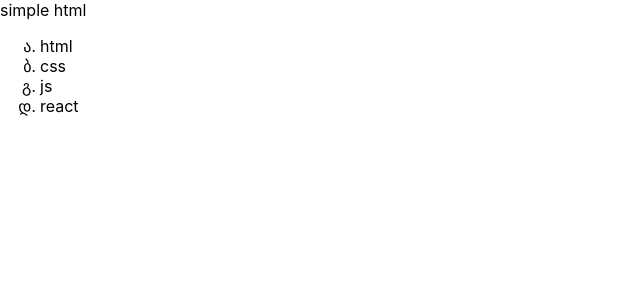
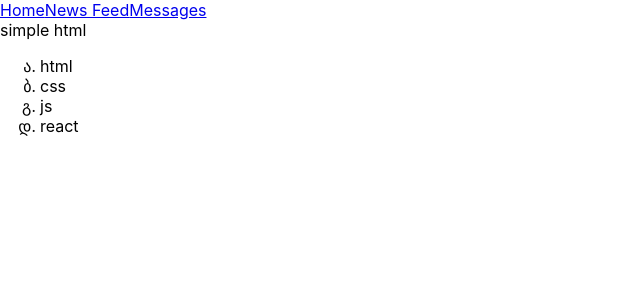
Before and after one commit to atpradical/social-network, a React (Create React App) app: page / in a window 1280 px wide. Shown: the top 300 px of the page, without its empty margins (0-640 px from the left). Built offline with nearby package versions, Linux system fonts and the light colour scheme.

Commit message:
add: several components to test JSX

```diff
--- a/src/App.tsx
+++ b/src/App.tsx
@@ -13,6 +13,16 @@
 const App = () => {
   return (
     <div className="App">
+        <Header />
+        <Technologies/>
+
+    </div>
+  );
+}
+
+const Technologies = () => {
+    return (
+        <div>
             simple html
             <ul>
                 <li>html</li>
@@ -21,7 +31,18 @@
                 <li>react</li>
             </ul>
         </div>
-  );
+    )
 }
 
+const Header = () => {
+    return (
+        <div>
+            <a href="#">Home</a>
+            <a href="#">News Feed</a>
+            <a href="#">Messages</a>
+        </div>
+    )
+}
+
+
 export default App;
```
Lines whose indentation alone changed are shown as unchanged.
